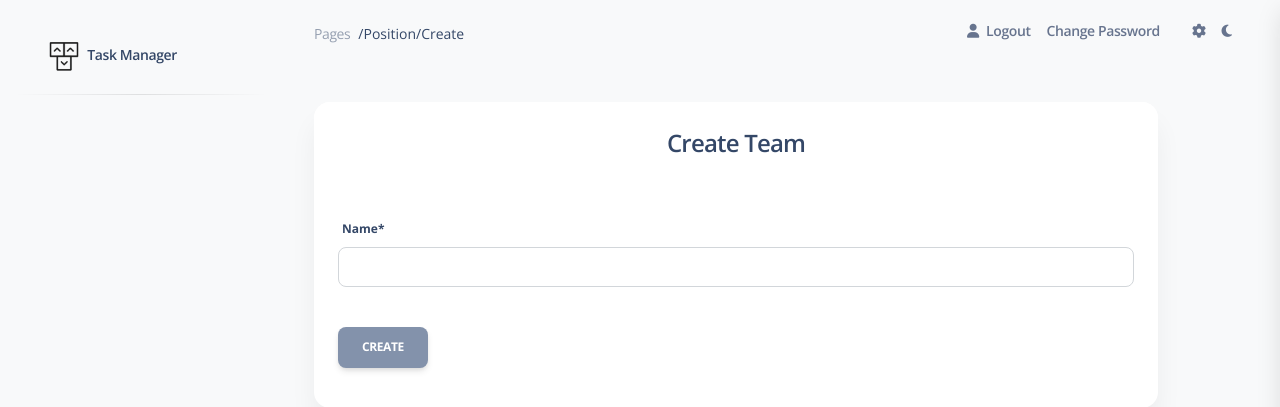
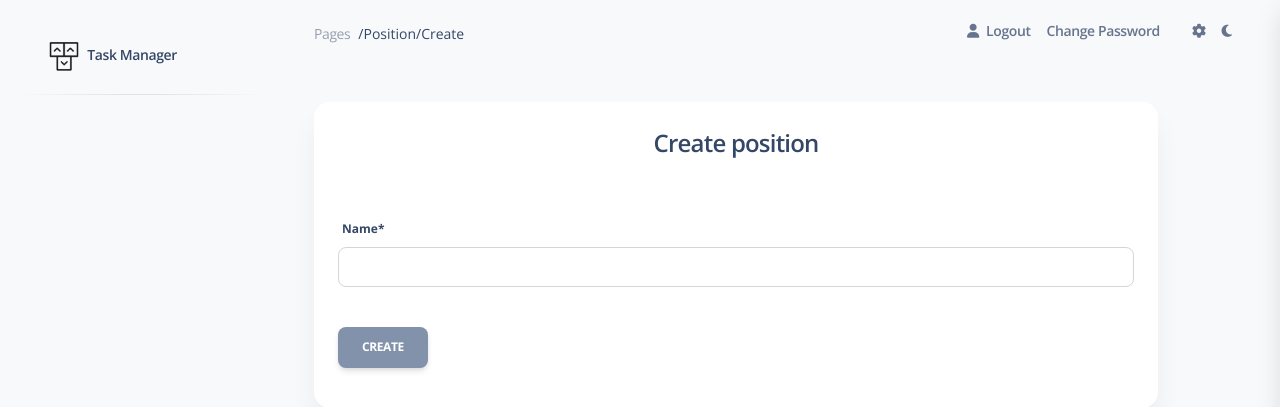
Before and after one commit to SlavikSherbak/task-manager, a Django app: page /position/create in a window 1280 px wide. Shown: the top 407 px of the page. Run offline with Django 4.2, Linux system fonts and the light colour scheme; a user stored in the database is signed in; some libraries are stand-ins or nearby versions.

Commit message:
fix position form title

```diff
--- a/templates/task/position_form.html
+++ b/templates/task/position_form.html
@@ -6,7 +6,7 @@
         <div class="col-11 mb-4">
             <div class="card m-3">
               <div class="card-header">
-                <h4 class="text-center">{{ object|yesno:"Edit,Create" }} Team</h4>
+                <h4 class="text-center">{{ object|yesno:"Edit,Create" }} position</h4>
               </div>
               {% include "includes/form.html" %}
             </div>
```
